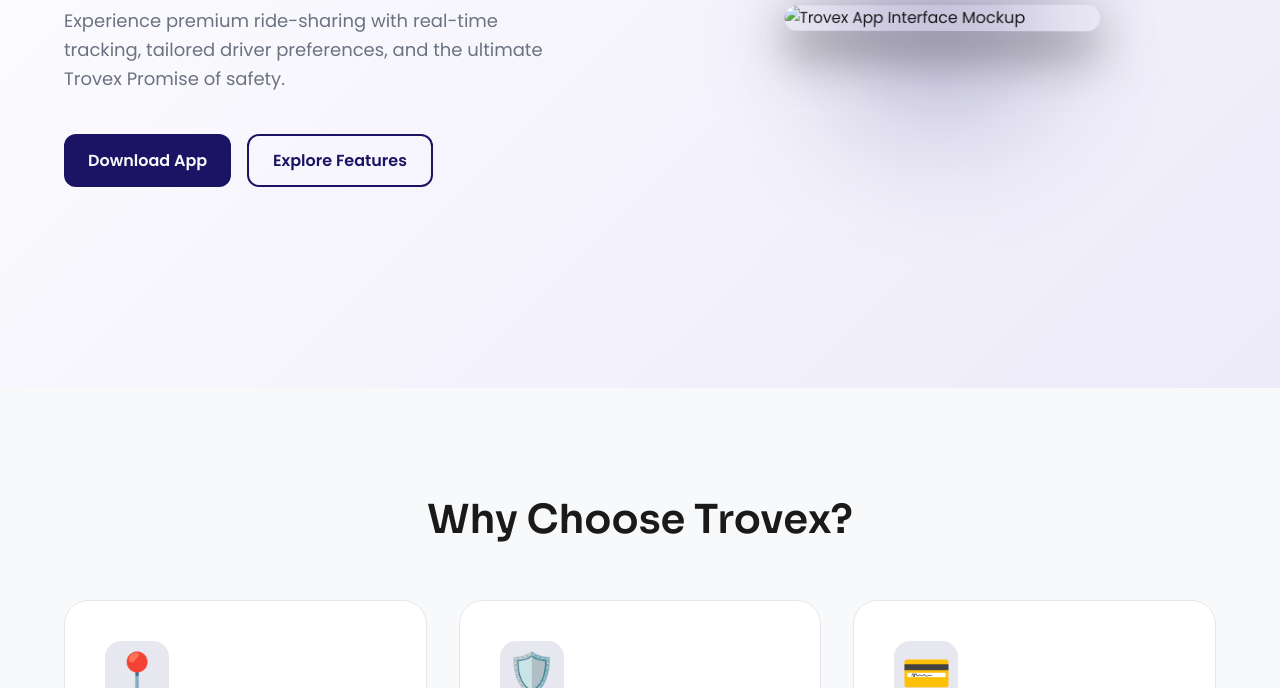
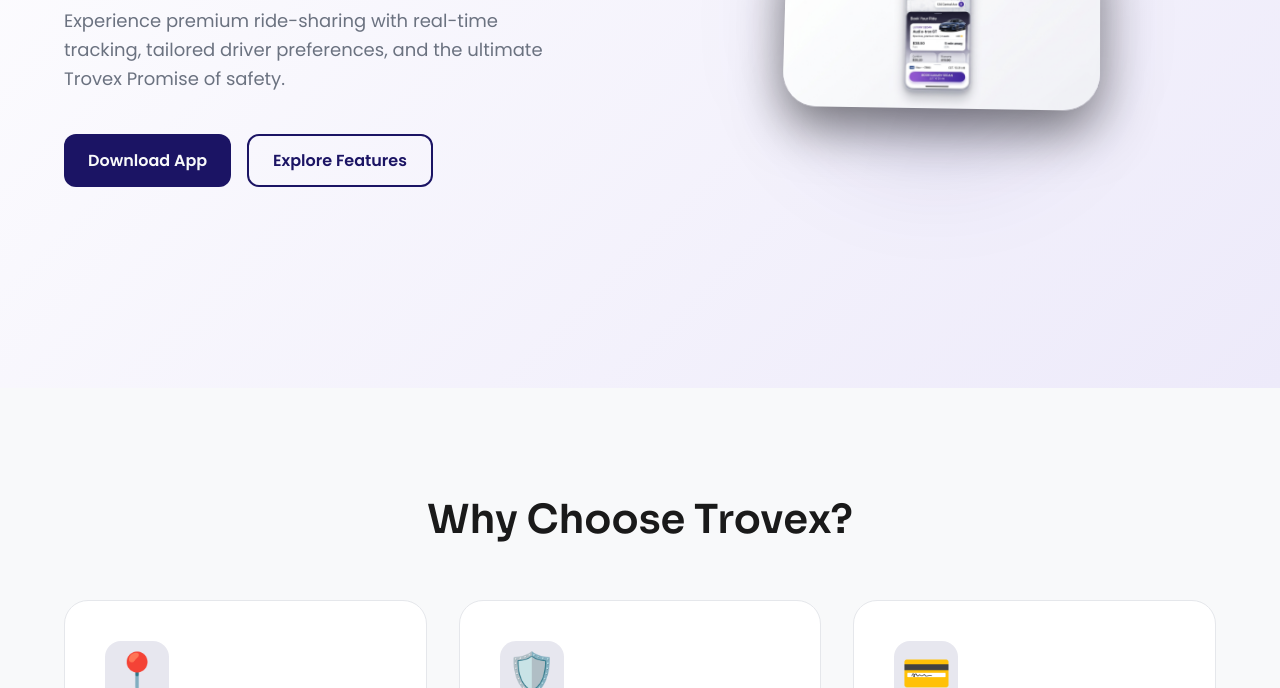
Before and after one commit to Babul-66/Trovex, a plain HTML site: page index.html in a window 1280 px wide. Shown: the part 412-1100 px from the top of the page. Drawn offline with Linux system fonts and the light colour scheme.

Commit message:
Fix broken hero image path and add image asset

```diff
--- a/index.html
+++ b/index.html
@@ -41,7 +41,7 @@
                 </div>
             </div>
             <div class="hero-image">
-                <img src="file:///C:/Users/Admin-Local/.gemini/antigravity-ide/brain/b162d236-42da-4f15-9159-d20da9434d47/hero_mockup_light_1789307930879.jpg" alt="Trovex App Interface Mockup" class="mockup-img">
+                <img src="assets/hero_app_mockup.jpg" alt="Trovex App Interface Mockup" class="mockup-img">
                 <div class="glow-effect"></div>
             </div>
         </div>
```
Also changed, not shown: assets/hero_app_mockup.jpg (added).
